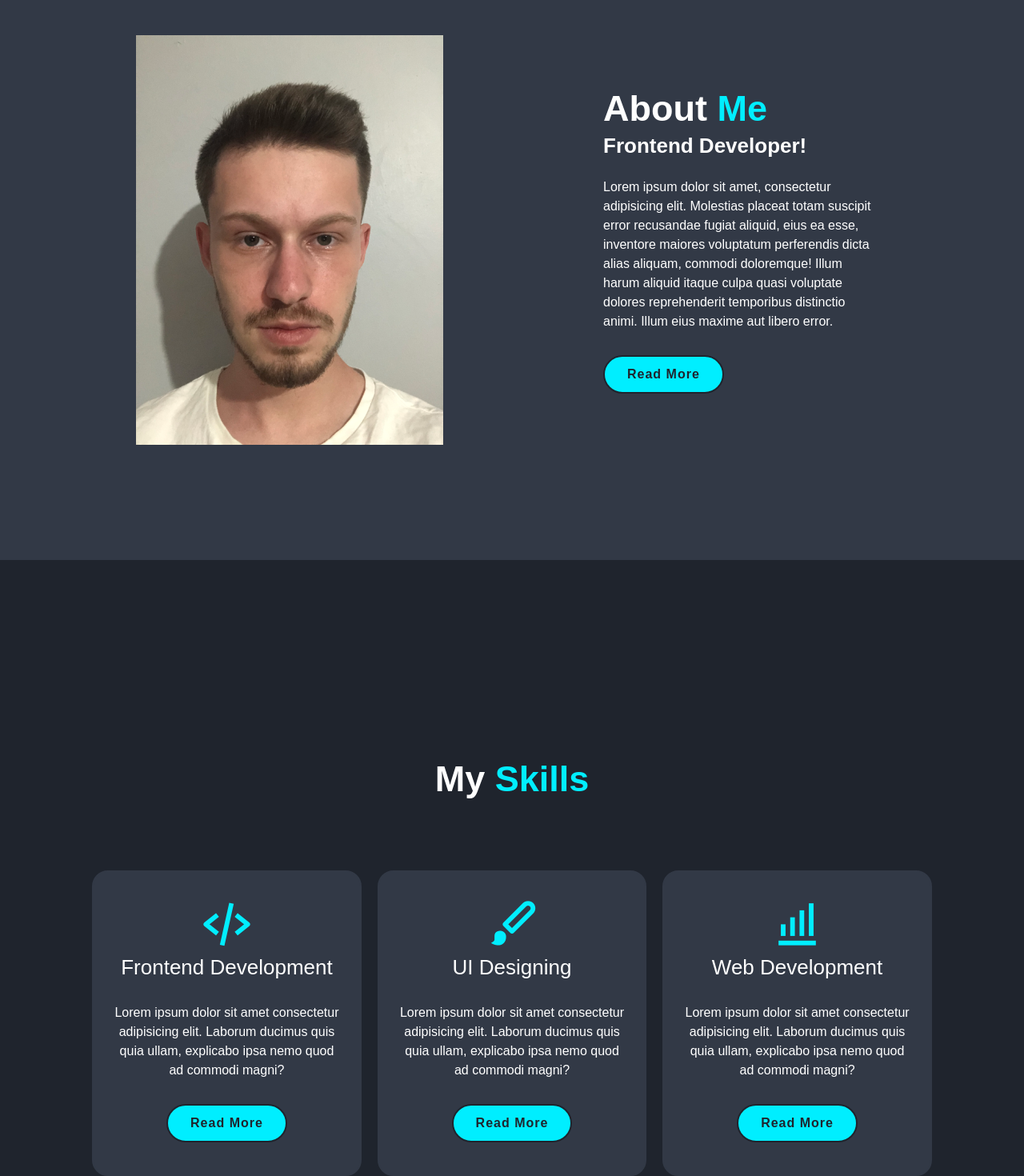
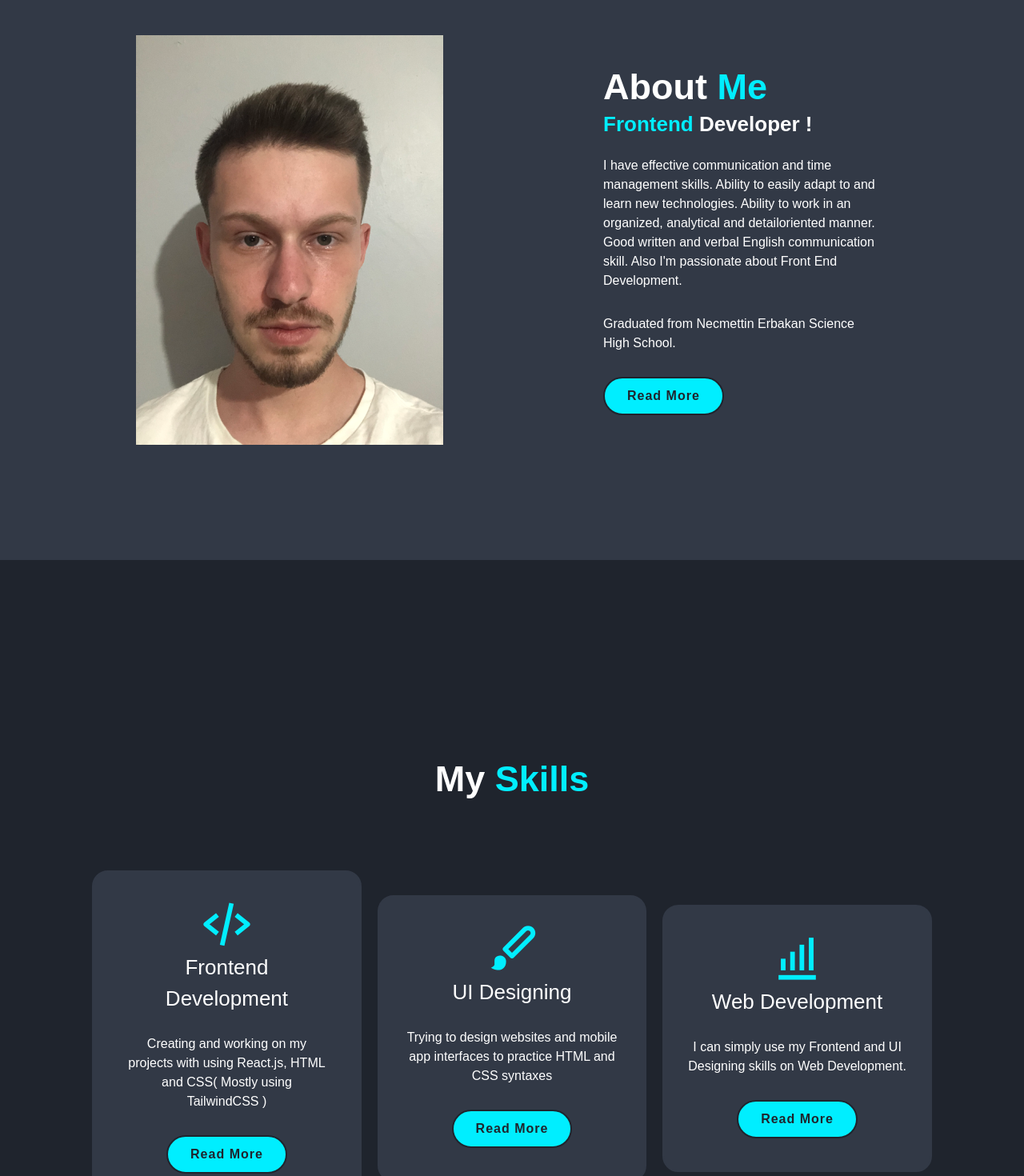
Before and after one commit to eemirhannk/PersonalPortfolio-Website-with-React.js-HTML-TailWindCSS, a React (Create React App) app: page / in a window 1280 px wide. Shown: the part 900-2370 px from the top of the page at 80% size. Built offline with nearby package versions, Linux system fonts and the light colour scheme; the HTML template or start-up script is replaced by a standard one.

Commit message:
feat: user interface design edited

```diff
--- a/src/components/About.jsx
+++ b/src/components/About.jsx
@@ -8,8 +8,12 @@ const About = () => {
 
       <div className="ml-72">
         <h2 className='text-left text-[4.5rem] font-bold leading-[1.2]'>About <span className='text-blue'>Me</span></h2>
-        <h3 className='text-[2.6rem] font-bold'>Frontend Developer!</h3>
-        <p className='text-[1.6rem] mt-8 mr-72 mb-12'>Lorem ipsum dolor sit amet, consectetur adipisicing elit. Molestias placeat totam suscipit error recusandae fugiat aliquid, eius ea esse, inventore maiores voluptatum perferendis dicta alias aliquam, commodi doloremque! Illum harum aliquid itaque culpa quasi voluptate dolores reprehenderit temporibus distinctio animi. Illum eius maxime aut libero error.</p>
+        <h3 className='text-[2.6rem] font-bold'> <span className='text-blue'>Frontend </span>Developer !</h3>
+        <p className='text-[1.6rem] mt-8 mr-72 mb-12'>I have effective communication and time management
+skills. Ability to easily adapt to and learn new technologies.
+Ability to work in an organized, analytical and detailoriented manner. Good written and verbal English
+communication skill. Also I'm passionate about Front End Development.</p>
+        <p className='text-[1.6rem] mt-8 mr-72 mb-12'>Graduated from Necmettin Erbakan Science High School.</p>
         <a href="#" className='inline-block py-[1rem] px-[2.8rem] bg-blue rounded-[4rem] text-[1.6rem] text-dark tracking-[.1rem] font-semibold border-solid border-2 ease-linear duration-[.4s] hover:bg-dark hover:text-blue hover:scale-[1.02]'>Read More</a>
       </div>
 
--- a/src/components/Navbar.jsx
+++ b/src/components/Navbar.jsx
@@ -6,7 +6,7 @@ const Navbar = () => {
       <a href="#home" className='text-[1.7rem] text-white no-underline font-medium ml-16 ease-linear duration-[.3s] hover:text-blue'>Home</a>
       <a href="#about" className='text-[1.7rem] text-white no-underline font-medium ml-16 ease-linear duration-[.3s] hover:text-blue'>About</a>
       <a href="#skills" className='text-[1.7rem] text-white no-underline font-medium ml-16 ease-linear duration-[.3s] hover:text-blue'>Skills</a>
-      <a href="#portfolio" className='text-[1.7rem] text-white no-underline font-medium ml-16 ease-linear duration-[.3s] hover:text-blue'>Portfolio</a>
+      <a href="#portfolio" className='text-[1.7rem] text-white no-underline font-medium ml-16 ease-linear duration-[.3s] hover:text-blue'>Projects</a>
       <a href="#contact" className='text-[1.7rem] text-white no-underline font-medium ml-16 ease-linear duration-[.3s] hover:text-blue'>Contact</a>
     </nav>
   )
--- a/src/components/Portfolio.jsx
+++ b/src/components/Portfolio.jsx
@@ -10,27 +10,27 @@ const Portfolio = () => {
             <div className="relative rounded-[2rem] overflow-hidden flex ease-linear duration-[.4s] hover:shadow-first">
                 <img src="portfolio-2.jpg" className='w-full ease-linear duration-[.4s] hover:scale-[1.1]' alt="" />
                 <div className="absolute bottom-0 left-0 w-full h-full bg-gradient-to-t from-blue to-dark flex justify-center items-center flex-col text-center py-0 px-16">
-                  <h4 className='my-8 text-[3rem] font-bold'>Web Design</h4>
-                  <p className='text-[1.6rem] mt-[.3rem] mx-0 mb-8'>Lorem ipsum dolor sit amet consectetur, adipisicing elit. Consequuntur, eveniet!</p>
-                  <a  className='inline-flex justify-center items-center w-20 h-20 bg-white rounded-[50%]' href="#"><i className='text-[2rem] text-grey bx bx-link-external'></i></a>
+                  <h4 className='my-8 text-[3rem] font-bold'>E-Commerce Website Clone</h4>
+                  <p className='text-[1.6rem] mt-[.3rem] mx-0 mb-8'>E-Commerce Website Clone Project using React.js, Redux and TailwindCSS.(Developed with JavaScript.)</p>
+                  <a  className='inline-flex justify-center items-center w-20 h-20 bg-white rounded-[50%]' href="https://github.com/eemirhannk/Website-Clone-with-React.js-HTML-TailWindCSS" target='_blank'><i className='text-[2rem] text-grey bx bx-link-external'></i></a>
                 </div>
             </div>
             {/* Box shadow eklenecek 0 0 1rem olacak şekilde aşağıya*/}
             <div className="relative rounded-[2rem] overflow-hidden flex ease-linear duration-[.4s] hover:shadow-first">
                 <img src="portfolio-2.jpg"  className='w-full ease-linear duration-[.4s] hover:scale-[1.1]' alt="" />
                 <div className="absolute bottom-0 left-0 w-full h-full bg-gradient-to-t from-blue to-dark flex justify-center items-center flex-col text-center py-0 px-16">
-                  <h4 className='my-8 text-[3rem] font-bold'>Web Design</h4>
-                  <p className='text-[1.6rem] mt-[.3rem] mx-0 mb-8'>Lorem ipsum dolor sit amet consectetur, adipisicing elit. Consequuntur, eveniet!</p>
-                  <a  className='inline-flex justify-center items-center w-20 h-20 bg-white rounded-[50%]' href="#"><i className='text-[2rem] text-grey bx bx-link-external'></i></a>
+                  <h4 className='my-8 text-[3rem] font-bold'>E-Commerce Website</h4>
+                  <p className='text-[1.6rem] mt-[.3rem] mx-0 mb-8'>E-Commerce Website Development using web scraping.(Developed with Python.)</p>
+                  <a  className='inline-flex justify-center items-center w-20 h-20 bg-white rounded-[50%]' href="#" target='_blank'><i className='text-[2rem] text-grey bx bx-link-external'></i></a>
                 </div>
             </div>
             {/* Box shadow eklenecek 0 0 1rem olacak şekilde aşağıya*/}
             <div className="relative rounded-[2rem] overflow-hidden flex ease-linear duration-[.4s] hover:shadow-first">
                 <img src="portfolio-2.jpg"  className='w-full ease-linear duration-[.4s] hover:scale-[1.1]' alt="" />
                 <div className="absolute bottom-0 left-0 w-full h-full bg-gradient-to-t from-blue to-dark flex justify-center items-center flex-col text-center py-0 px-16">
-                  <h4 className='my-8 text-[3rem] font-bold'>Web Design</h4>
-                  <p className='text-[1.6rem] mt-[.3rem] mx-0 mb-8'>Lorem ipsum dolor sit amet consectetur, adipisicing elit. Consequuntur, eveniet!</p>
-                  <a  className='inline-flex justify-center items-center w-20 h-20 bg-white rounded-[50%]' href="#"><i className='text-[2rem] text-grey bx bx-link-external'></i></a>
+                  <h4 className='my-8 text-[3rem] font-bold'>Multithreading</h4>
+                  <p className='text-[1.6rem] mt-[.3rem] mx-0 mb-8'>Multithreading in big data with similar recordings detection.(Developed with Python.)</p>
+                  <a  className='inline-flex justify-center items-center w-20 h-20 bg-white rounded-[50%]' href="https://github.com/eemirhannk/Multithreading-with-Python" target='_blank'><i className='text-[2rem] text-grey bx bx-link-external'></i></a>
                 </div>
             </div>
         </div>
--- a/src/components/Skills.jsx
+++ b/src/components/Skills.jsx
@@ -7,24 +7,24 @@ const Skills = () => {
 
         <div className="flex justify-center items-center gap-8 ">
 
-            <div className="flex-2 bg-grey pt-12 px-10 pb-16 text-center rounded-[2rem] border-[.2rem] border-solid border-grey ease-linear duration-[.4s] hover:border-blue hover:scale-[1.02]">
+            <div className="flex-2 bg-grey pt-12 px-16 pb-16 text-center rounded-[2rem] border-[.2rem] border-solid border-grey ease-linear duration-[.4s] hover:border-blue hover:scale-[1.02]">
             <i className='bx bx-code-alt text-[7rem] text-blue'></i>
             <h3 className='text-[2.6rem] mb-10'>Frontend Development</h3>
-            <p className='text-[1.6rem] mt-4 mx-0 mb-12'>Lorem ipsum dolor sit amet consectetur adipisicing elit. Laborum ducimus quis quia ullam, explicabo ipsa nemo quod ad commodi magni?</p>
+            <p className='text-[1.6rem] mt-4 mx-0 mb-12'>Creating and working on my projects with using React.js, HTML and CSS( Mostly using TailwindCSS )</p>
             <a href="#" className='inline-block py-[1rem] px-[2.8rem] bg-blue rounded-[4rem] text-[1.6rem] text-dark tracking-[.1rem] font-semibold border-solid border-2 ease-linear duration-[.4s] hover:bg-dark hover:text-blue'>Read More</a>
             </div>
 
             <div className="flex-2 bg-grey pt-12 px-10 pb-16 text-center rounded-[2rem] border-[.2rem] border-solid border-grey ease-linear duration-[.4s] hover:border-blue hover:scale-[1.02]">
             <i class='bx bxs-paint text-[7rem] text-blue'></i>
             <h3 className='text-[2.6rem] mb-10'>UI Designing</h3>
-            <p className='text-[1.6rem] mt-4 mx-0 mb-12'>Lorem ipsum dolor sit amet consectetur adipisicing elit. Laborum ducimus quis quia ullam, explicabo ipsa nemo quod ad commodi magni?</p>
+            <p className='text-[1.6rem] mt-4 mx-0 mb-12'>Trying to design websites and mobile app interfaces to practice HTML and CSS syntaxes</p>
             <a href="#" className='inline-block py-[1rem] px-[2.8rem] bg-blue rounded-[4rem] text-[1.6rem] text-dark tracking-[.1rem] font-semibold border-solid border-2 ease-linear duration-[.4s] hover:bg-dark hover:text-blue'>Read More</a>
             </div>
 
             <div className="flex-2 bg-grey pt-12 px-10 pb-16 text-center rounded-[2rem] border-[.2rem] border-solid border-grey ease-linear duration-[.4s] hover:border-blue hover:scale-[1.02]">
             <i class='bx bx-bar-chart-alt text-[7rem] text-blue'></i>
             <h3 className='text-[2.6rem] mb-10'>Web Development</h3>
-            <p className='text-[1.6rem] mt-4 mx-0 mb-12'>Lorem ipsum dolor sit amet consectetur adipisicing elit. Laborum ducimus quis quia ullam, explicabo ipsa nemo quod ad commodi magni?</p>
+            <p className='text-[1.6rem] mt-4 mx-0 mb-12'>I can simply use my Frontend and UI Designing skills on Web Development.</p>
             <a href="#" className='inline-block py-[1rem] px-[2.8rem] bg-blue rounded-[4rem] text-[1.6rem] text-dark tracking-[.1rem] font-semibold border-solid border-2 ease-linear duration-[.4s] hover:bg-dark hover:text-blue'>Read More</a>
             </div>
         </div>
```
